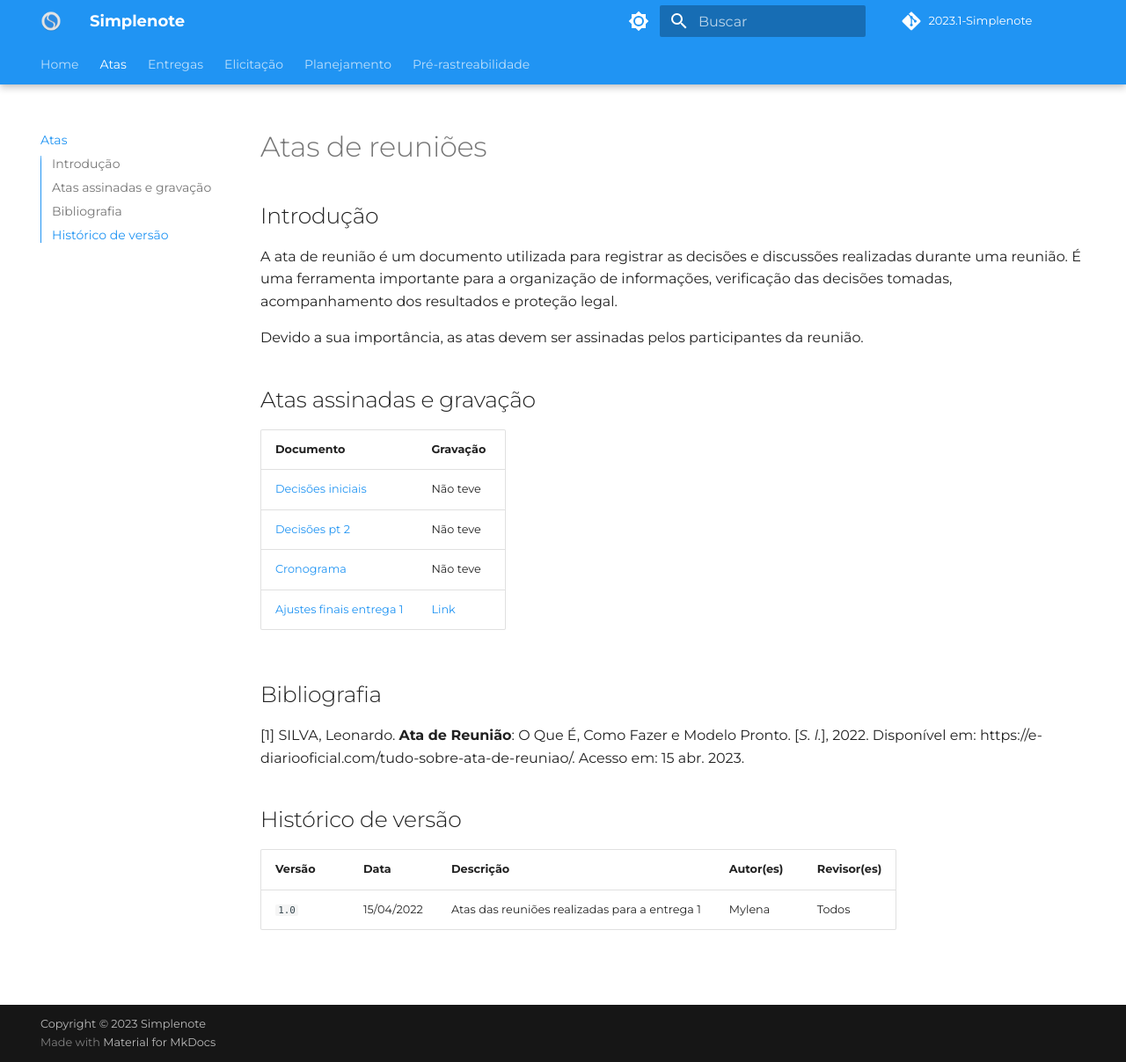
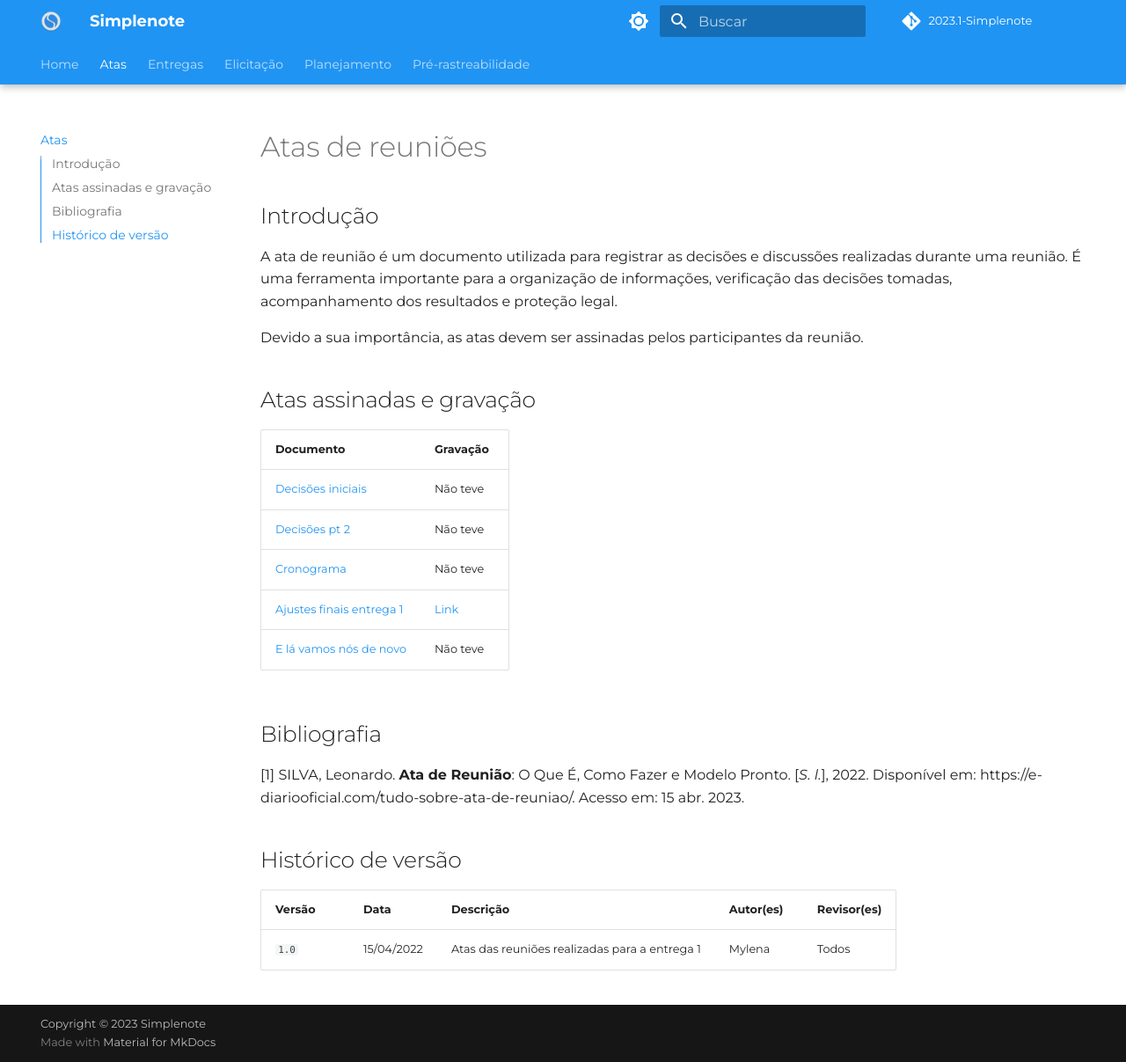
Before and after one commit to Requisitos-de-Software/2023.1-Simplenote, an MkDocs documentation site: the page built from docs/atas.md, in a window 1280 px wide and 1207 px high. Shown: the whole window at 88% size. Built offline with MkDocs 1.6.1 and Material for MkDocs 9.7.7, drawn with Linux system fonts in a browser that asks for light colours; some web fonts are replaced; comment, search, counter and statistics services are not loaded.

Commit message:
adição da ata da 5 reunião

```diff
--- a/docs/atas.md
+++ b/docs/atas.md
@@ -14,6 +14,8 @@ Devido a sua importância, as atas devem ser assinadas pelos participantes da re
 |[Decisões pt 2](https://unbbr-my.sharepoint.com/:b:/g/personal/211029497_aluno_unb_br/EamdHFfd97NGqrK_areBWAQBETXifyiiKS2kaz69STILLA?e=OttyIt)| Não teve
 |[Cronograma](https://unbbr-my.sharepoint.com/:b:/g/personal/211029497_aluno_unb_br/EV0-Xe9g2YhLveIGywPPZjgBZJ8H9eswDfB2FZbJZsZUSw?e=NZLedQ)| Não teve
 | [Ajustes finais entrega 1](https://unbbr-my.sharepoint.com/:b:/g/personal/211029497_aluno_unb_br/ETj9-j-RykpAhUtwFGwecsoBR7U6vTItTc2dnJj1aCQJTA?e=ZquvfV)|[Link](https://youtu.be/xmTG8MMpY8Y)
+|[E lá vamos nós de novo](https://unbbr-my.sharepoint.com/:b:/g/personal/211029497_aluno_unb_br/ESqqoghq39RNn7_QRXKcOwgB3d8CoFCPCu--7UQAHCvWeA?e=Th472Q)| Não teve
+
 
 ## Bibliografia
 [1] SILVA, Leonardo. **Ata de Reunião**: O Que É, Como Fazer e Modelo Pronto. [_S. l._], 2022. Disponível em: https://e-diariooficial.com/tudo-sobre-ata-de-reuniao/. Acesso em: 15 abr. 2023.
```
